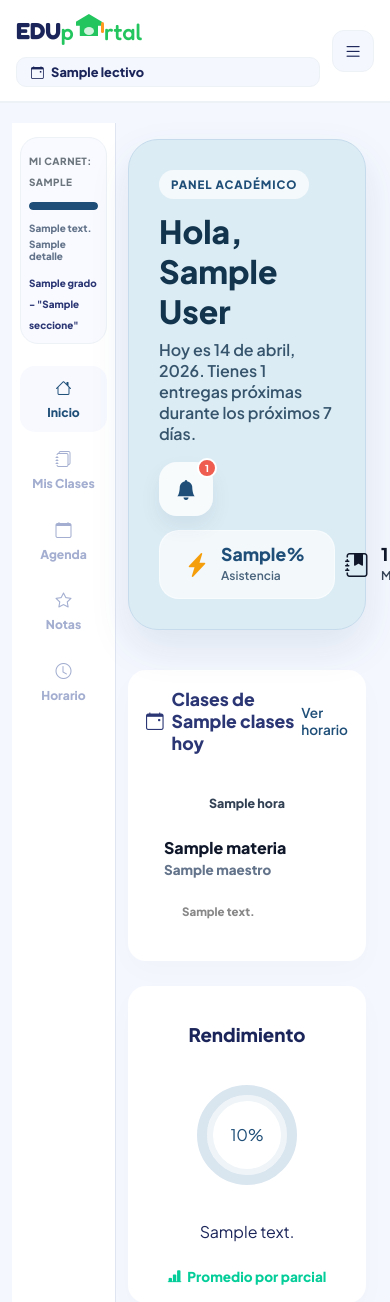
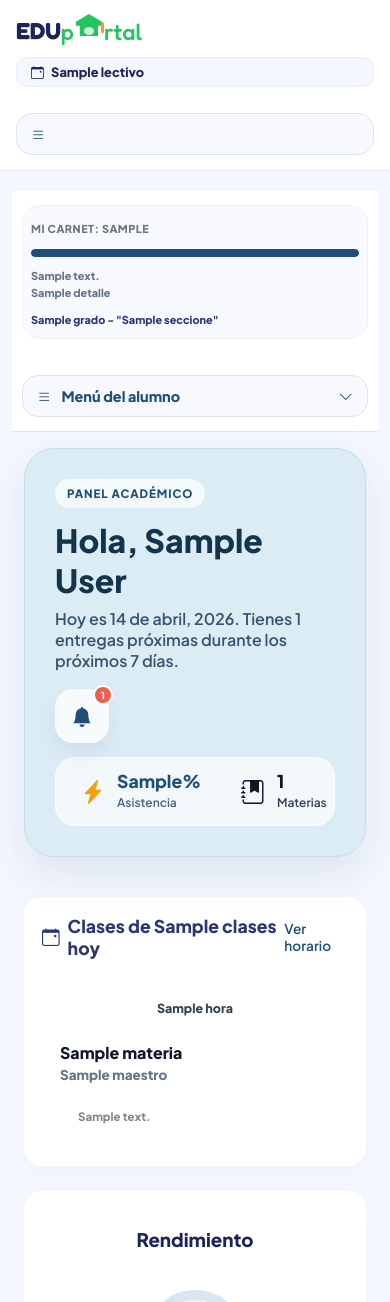
Before and after one commit to Gxacm/EduPortal, a Flask app: template templates/Panel_Alumno/alumno_dash.html in a window 390 px wide; the page is wider, and only the part inside the window is pictured. Shown: the top 1302 px of that part. Run offline with Flask 3, Linux system fonts and the light colour scheme; the visitor is signed in with stand-in values (Sample User, id 1); tables that the repository leaves empty hold one stand-in row (values such as "Sample post"); the template is opened without the code that fills it: values that come from a table or form of the project are taken from there, most other values are stand-ins (such as "Sample title", 1, 10 or a date in 2020).

Commit message:
Arreglo sidebard dashboard alumno en dispositvos extra

```diff
--- a/templates/Panel_Alumno/alumno_dash.html
+++ b/templates/Panel_Alumno/alumno_dash.html
@@ -18,7 +18,12 @@
             <span class="semester-tag">{{ alumno.seccion.grado.nombre_grado }} - "{{ alumno.seccion.nombre_seccion }}"</span>
         </div>
 
-        <nav class="nav-menu">
+        <button class="mobile-nav-toggle" type="button" id="mobileNavToggle" aria-expanded="false" aria-controls="studentNavMenu">
+            <span><i class="bi bi-list"></i> Menú del alumno</span>
+            <i class="bi bi-chevron-down toggle-chevron"></i>
+        </button>
+
+        <nav class="nav-menu" id="studentNavMenu">
             <a href="{{ url_for('alumno_dashboard') }}" class="nav-link active"><i class="bi bi-house"></i> Inicio</a>
             <a href="{{ url_for('alumno_clases') }}" class="nav-link"><i class="bi bi-journals"></i> Mis Clases</a>
             <a href="{{ url_for('alumno_agenda') }}" class="nav-link"><i class="bi bi-calendar"></i> Agenda</a>
@@ -186,6 +191,7 @@
     .cycle-progress-meta { display: flex; justify-content: space-between; gap: 10px; font-size: 0.73rem; color: #64748b; font-weight: 700; margin-bottom: 8px; }
     .semester-tag { font-size: 0.85rem; font-weight: 700; color: var(--dark); }
     .nav-menu { flex: 1; }
+    .mobile-nav-toggle { display: none; }
     .nav-link { display: flex; align-items: center; gap: 15px; padding: 15px 20px; text-decoration: none; color: #a3aed0; font-weight: 700; border-radius: 15px; transition: 0.3s; margin-bottom: 5px; }
     .nav-link:hover, .nav-link.active { background: #f7f9ff; color: var(--primary); }
     .main-viewport { flex: 1; min-width: 0; padding: 40px; }
@@ -255,26 +261,34 @@
         .schedule-card { grid-template-columns: 1fr; }
     }
     @media (max-width: 768px) {
-        .dashboard-container { align-items: stretch; }
-        .sidebar-modern { width: 118px; padding: 18px 10px; }
+        .dashboard-container { flex-direction: column; align-items: stretch; }
+        .sidebar-modern { width: 100%; padding: 18px 14px; border-right: none; border-bottom: 1px solid #e0e5f2; }
         .sidebar-header-widget { padding: 12px 10px; border-radius: 18px; }
         .sidebar-header-widget small,
         .cycle-progress-meta,
-        .semester-tag { font-size: 0.68rem; }
-        .cycle-progress-meta { flex-direction: column; align-items: flex-start; gap: 4px; }
-        .nav-link { flex-direction: column; justify-content: center; gap: 8px; padding: 14px 8px; text-align: center; font-size: 0.82rem; line-height: 1.2; }
-        .nav-link i { font-size: 1.1rem; }
+        .semester-tag { font-size: 0.75rem; }
+        .cycle-progress-meta { flex-direction: row; align-items: center; gap: 8px; }
+        .mobile-nav-toggle { width: 100%; margin-top: 14px; border: 1px solid #dbe5f1; border-radius: 16px; background: #f7f9ff; color: var(--primary); display: flex; align-items: center; justify-content: space-between; padding: 14px 16px; font-weight: 800; cursor: pointer; }
+        .mobile-nav-toggle span { display: inline-flex; align-items: center; gap: 10px; }
+        .toggle-chevron { transition: transform 0.25s ease; }
+        .sidebar-modern.is-open .toggle-chevron { transform: rotate(180deg); }
+        .nav-menu { display: none; flex: none; margin-top: 12px; }
+        .sidebar-modern.is-open .nav-menu { display: block; }
+        .nav-link { justify-content: flex-start; gap: 12px; padding: 14px 16px; text-align: left; font-size: 0.92rem; line-height: 1.2; }
+        .nav-link i { font-size: 1.05rem; }
         .main-viewport { padding: 18px 14px 24px; }
         .notifications-panel { width: min(360px, calc(100vw - 24px)); }
         .quick-status-widget { width: 100%; justify-content: space-between; }
     }
     @media (max-width: 480px) {
-        .sidebar-modern { width: 104px; padding: 14px 8px; }
+        .sidebar-modern { padding: 14px 10px; }
         .sidebar-header-widget { padding: 10px 8px; }
         .sidebar-header-widget small,
         .cycle-progress-meta,
-        .semester-tag { font-size: 0.62rem; }
-        .nav-link { padding: 12px 6px; font-size: 0.76rem; }
+        .semester-tag { font-size: 0.68rem; }
+        .cycle-progress-meta { flex-direction: column; align-items: flex-start; gap: 4px; }
+        .mobile-nav-toggle { padding: 12px 14px; font-size: 0.9rem; }
+        .nav-link { padding: 12px 14px; font-size: 0.85rem; }
         .nav-link i { font-size: 1rem; }
         .main-viewport { padding: 16px 12px 22px; }
     }
@@ -333,7 +347,34 @@
         }
     });
 
-    document.addEventListener('DOMContentLoaded', actualizarBadgeAnuncios);
+    function syncMobileStudentMenu() {
+        const sidebar = document.querySelector('.sidebar-modern');
+        const toggle = document.getElementById('mobileNavToggle');
+        if (!sidebar || !toggle) return;
+
+        if (window.innerWidth > 768) {
+            sidebar.classList.remove('is-open');
+            toggle.setAttribute('aria-expanded', 'false');
+        }
+    }
+
+    document.addEventListener('DOMContentLoaded', function() {
+        actualizarBadgeAnuncios();
+
+        const sidebar = document.querySelector('.sidebar-modern');
+        const toggle = document.getElementById('mobileNavToggle');
+
+        if (sidebar && toggle) {
+            toggle.addEventListener('click', function() {
+                const isOpen = sidebar.classList.toggle('is-open');
+                toggle.setAttribute('aria-expanded', isOpen ? 'true' : 'false');
+            });
+        }
+
+        syncMobileStudentMenu();
+    });
+
+    window.addEventListener('resize', syncMobileStudentMenu);
 </script>
 
 {% endblock %}
```
